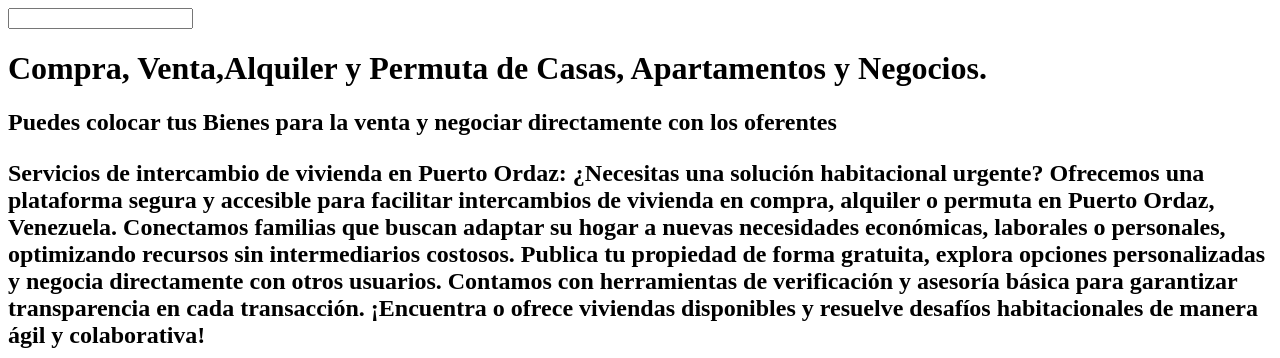
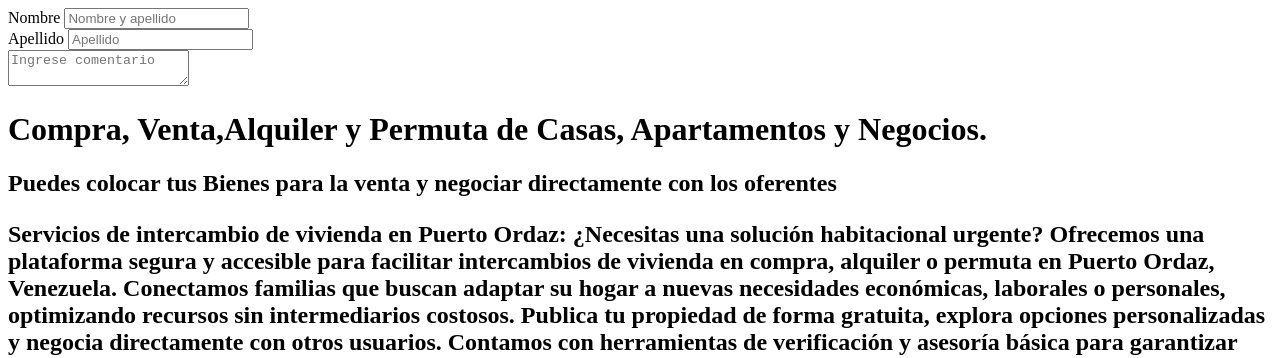
Before and after one commit to 1956Jp/pojectoUno.htlm, a plain HTML site: page index.html in a window 1280 px wide. Shown: the top 358 px of the page. Drawn offline with Linux system fonts and the light colour scheme.

Commit message:
coentarios

```diff
--- a/index.html
+++ b/index.html
@@ -8,7 +8,13 @@
 <body>
 
     <form>
-        <input/>
+        <label for="nombre">Nombre</label>
+        <input type="text" id="nombre" name="nonmbre" placeholder="Nombre y apellido"/>
+        <br>
+        <label for="nombre">Apellido</label>
+        <input type="text" id="apellido" name="apellido" placeholder="Apellido"/>
+        <br>
+        <textarea id="comentario" placeholder="Ingrese comentario" name="comentario"></textarea>
 
     </form>
 
```
